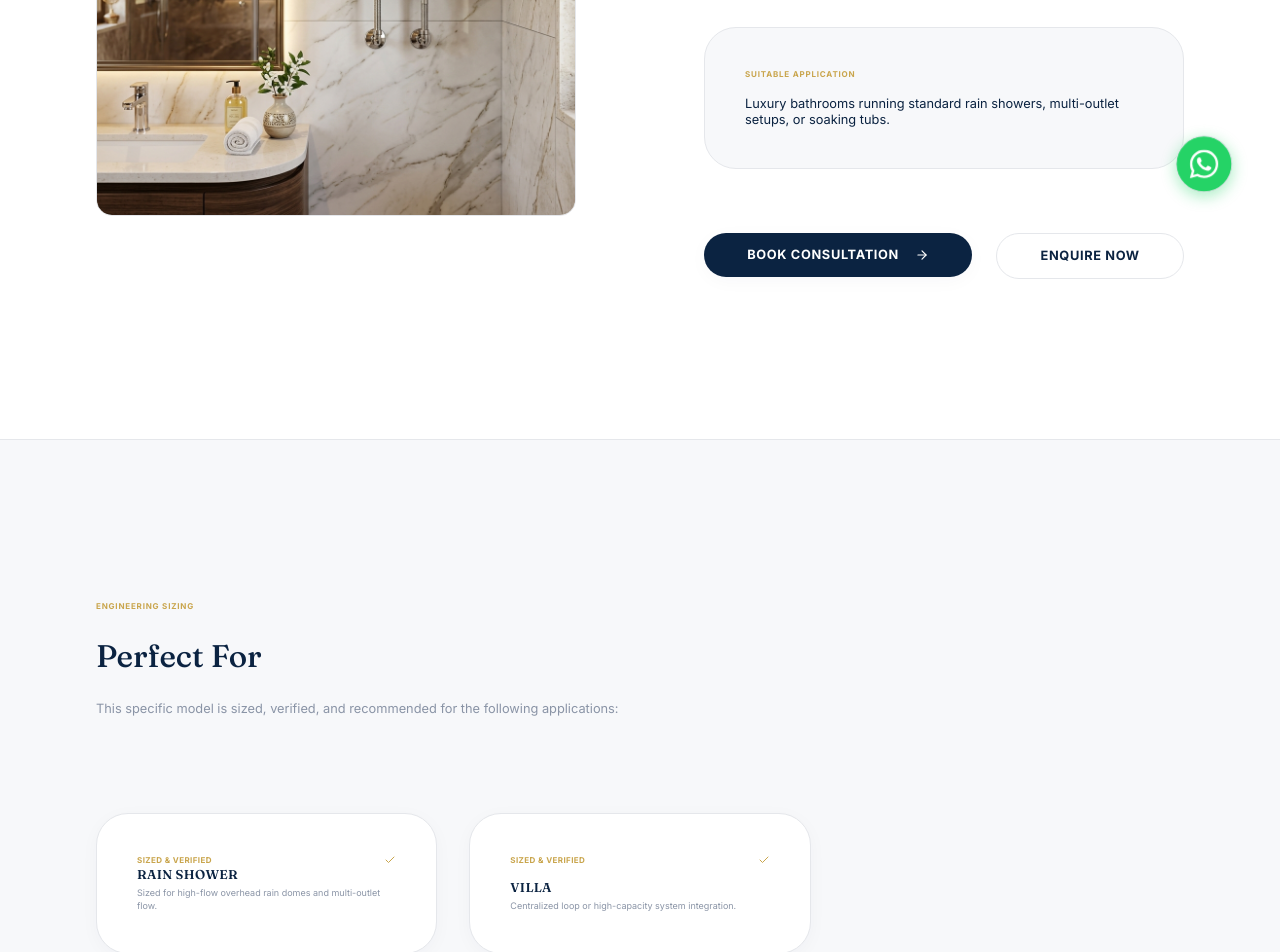
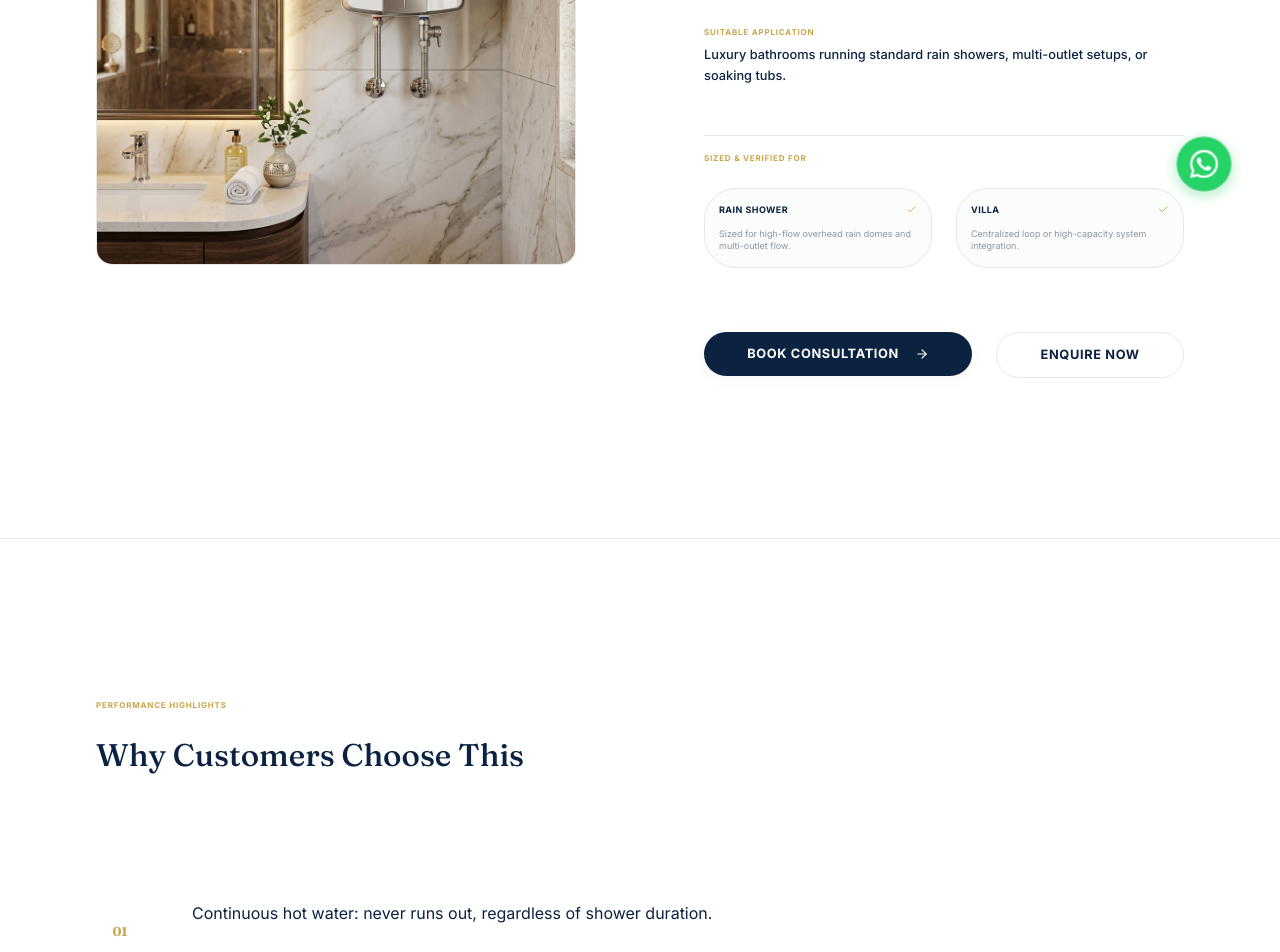
Before and after one commit to v-prashanth/aua-elite, a Next.js app: page /products/dhb-e-18-24-comfort-series in a window 1280 px wide. Shown: the part 560-1512 px from the top of the page. Built offline with nearby package versions, Linux system fonts and the light colour scheme.

Commit message:
Merge suitability section into above-the-fold columns layout and remove redundant Section 2

```diff
--- a/app/(marketing)/products/[slug]/page.tsx
+++ b/app/(marketing)/products/[slug]/page.tsx
@@ -126,13 +126,38 @@ export default function ProductDetailPage({ params }: { params: { slug: string }
               </div>
 
               {/* Suitable Applications Statement */}
-              <div className="p-5 border border-gold-primary/15 rounded-xl bg-offwhite space-y-2">
-                <span className="text-[8px] uppercase tracking-widest text-gold-primary font-bold block">
+              <div className="text-xs font-sans">
+                <span className="text-[8px] uppercase tracking-widest text-gold-primary font-bold block mb-1">
                   Suitable Application
                 </span>
-                <p className="text-[11px] sm:text-xs text-navy-primary font-sans leading-relaxed">
+                <p className="text-navy-primary/85 leading-relaxed font-medium">
                   {product.bestSuited}
                 </p>
+              </div>
+
+              {/* Sizing & Suitability Mini-Grid */}
+              <div className="space-y-3 pt-2 border-t border-navy-primary/5">
+                <span className="text-[8px] uppercase tracking-widest text-gold-primary font-bold block">
+                  Sized & Verified For
+                </span>
+                <div className="grid grid-cols-1 sm:grid-cols-2 gap-3">
+                  {applicableUseCases.map((item) => (
+                    <div
+                      key={item.name}
+                      className="p-3.5 rounded-xl border border-navy-primary/5 bg-[#F2F3F5]/30 flex flex-col justify-between"
+                    >
+                      <div className="flex items-center justify-between mb-1.5">
+                        <h4 className="text-[9px] font-sans font-bold uppercase tracking-wider text-navy-primary">
+                          {item.name}
+                        </h4>
+                        <Check size={11} className="text-gold-primary" />
+                      </div>
+                      <p className="text-[9px] font-sans text-silver leading-snug">
+                        {item.label}
+                      </p>
+                    </div>
+                  ))}
+                </div>
               </div>
 
               {/* CTAs */}
@@ -164,49 +189,7 @@ export default function ProductDetailPage({ params }: { params: { slug: string }
         </div>
       </section>
 
-      {/* SECTION 2 — PERFECT FOR (Only applicable items shown) */}
-      <section className="py-20 bg-offwhite border-b border-navy-primary/5" id="suitability">
-        <div className="max-w-[1320px] mx-auto px-6 sm:px-8 lg:px-12 w-full">
-          <Reveal>
-            <div className="mb-12 space-y-3 text-left">
-              <span className="text-[8px] uppercase tracking-widest text-gold-primary font-bold block">
-                Engineering Sizing
-              </span>
-              <h2 className="font-display text-lg sm:text-xl font-medium text-navy-primary">
-                Perfect For
-              </h2>
-              <p className="text-[11px] sm:text-xs text-silver leading-relaxed">
-                This specific model is sized, verified, and recommended for the following applications:
-              </p>
-            </div>
-          </Reveal>
 
-          {/* Sizing Grid showing ONLY applicable use cases */}
-          <div className="grid grid-cols-1 sm:grid-cols-2 lg:grid-cols-3 gap-4 text-left">
-            {applicableUseCases.map((item) => (
-              <div
-                key={item.name}
-                className="p-5 rounded-xl border bg-purewhite border-gold-primary/20 text-navy-primary shadow-resting flex flex-col justify-between min-h-[110px]"
-              >
-                <div className="flex items-center justify-between">
-                  <span className="text-[8px] font-sans font-bold uppercase tracking-wider text-gold-primary">
-                    Sized & Verified
-                  </span>
-                  <Check size={12} className="text-gold-primary" />
-                </div>
-                <div>
-                  <h3 className="font-display text-xs font-semibold uppercase tracking-wide">
-                    {item.name}
-                  </h3>
-                  <span className="text-[9px] font-sans text-silver block mt-0.5">
-                    {item.label}
-                  </span>
-                </div>
-              </div>
-            ))}
-          </div>
-        </div>
-      </section>
 
       {/* SECTION 3 — WHY CUSTOMERS CHOOSE THIS (Max 4 reasons) */}
       <section className="py-20 bg-purewhite border-b border-navy-primary/5" id="benefits">
```
